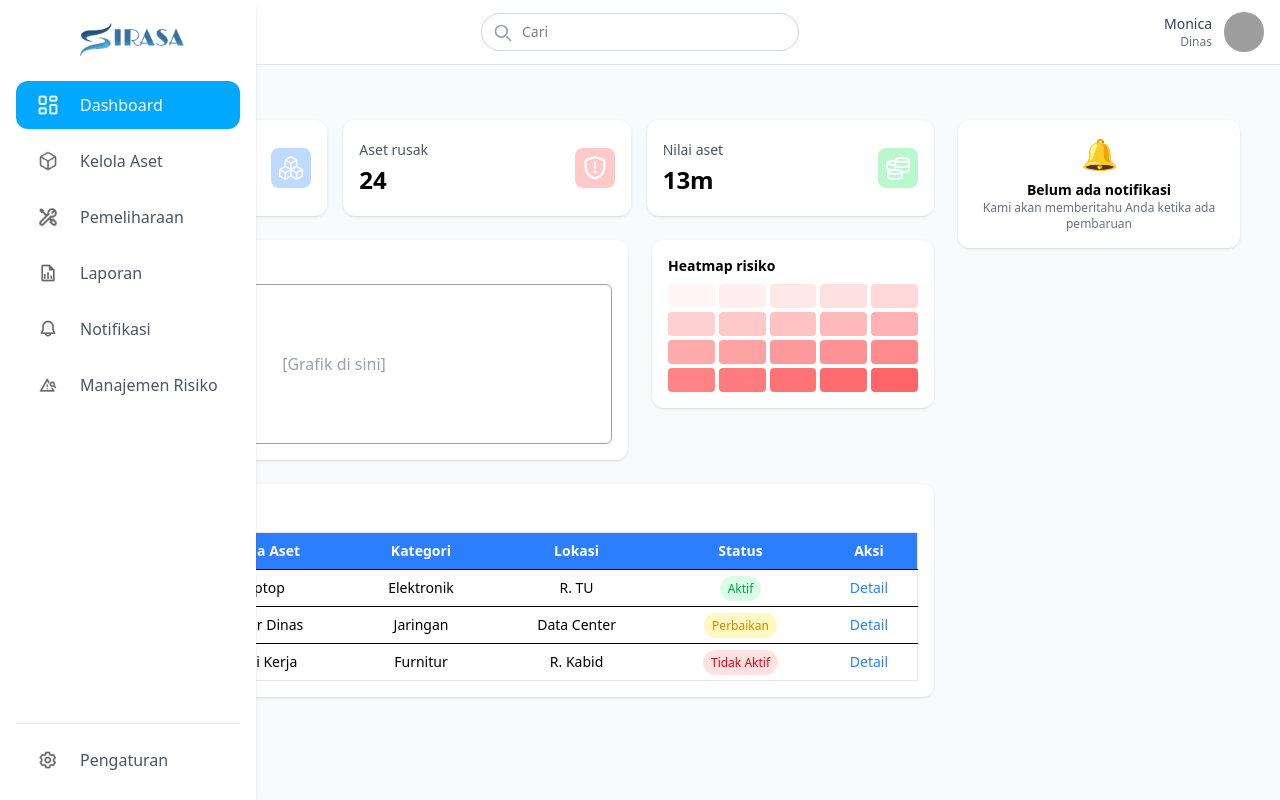
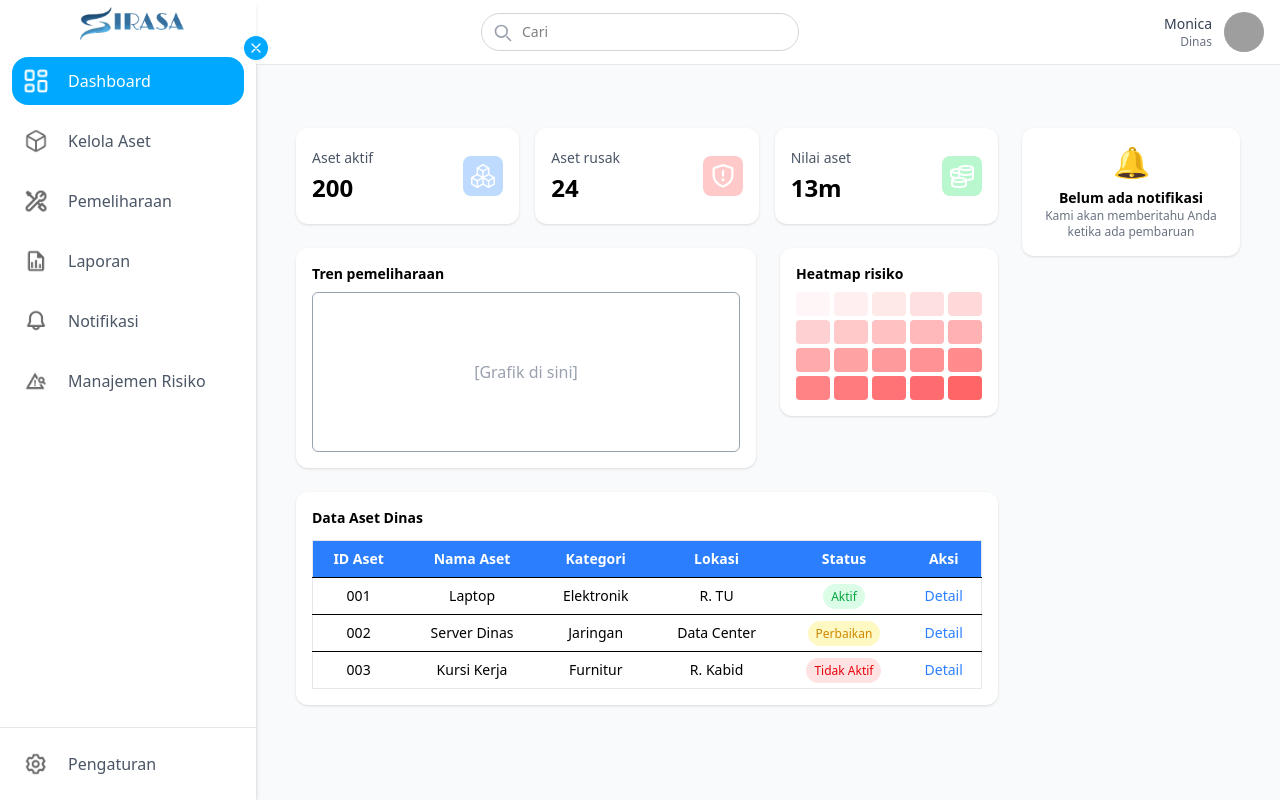
Before and after one commit to actonaa/MANPRO, a React (Vite) app in the folder frontend/: page /dashboard in a window 1280 px wide. Built offline with nearby package versions, Linux system fonts and the light colour scheme; grey boxes are pictures that could not be loaded.

Commit message:
revisi sidebar

```diff
--- a/frontend/src/components/contanct/Layout.tsx
+++ b/frontend/src/components/contanct/Layout.tsx
@@ -1,6 +1,6 @@
 import { useState } from "react";
-import Header from "./header";
-import Sidebar from "./sidebar";
+import Header from "./header"; // ✅ gunakan huruf besar sesuai nama file
+import Sidebar from "./sidebar"; // ✅ pastikan konsisten juga di Sidebar.tsx
 
 export default function Layout({ children }: { children: React.ReactNode }) {
   const [isSidebarOpen, setIsSidebarOpen] = useState(true);
@@ -9,19 +9,23 @@ export default function Layout({ children }: { children: React.ReactNode }) {
 
   return (
     <div className="flex h-screen bg-gray-50 overflow-hidden">
-      {/* Sidebar (hanya muncul di Desktop, diatur di Sidebar.tsx) */}
-      <Sidebar isOpen={isSidebarOpen} toggleSidebar={toggleSidebar} />
+      {/* Sidebar */}
+      <div
+        className={`bg-white shadow-md h-screen transition-all duration-300
+        ${isSidebarOpen ? "w-64" : "w-20"}`}
+      >
+        <Sidebar isOpen={isSidebarOpen} toggleSidebar={toggleSidebar} />
+      </div>
 
       {/* Main Content */}
       <div className="flex-1 flex flex-col min-w-0">
         <Header
           isSidebarOpen={isSidebarOpen}
           toggleSidebar={toggleSidebar}
-          onSearchChange={(value) => console.log(value)}
+          onSearchChange={(value) => console.log(value)} // opsional
         />
 
-        {/* ✅ Tambahkan pb-16 supaya konten tidak ketiban bottom navbar di mobile */}
-        <main className="flex-1 overflow-y-auto p-4 mt-12 sm:mt-14 pb-16 lg:pb-0">
+        <main className="flex-1 overflow-y-auto p-4 mt-14 sm:mt-16">
           {children}
         </main>
       </div>
--- a/frontend/src/components/contanct/sidebar.tsx
+++ b/frontend/src/components/contanct/sidebar.tsx
@@ -1,5 +1,5 @@
+import { Link } from "react-router-dom";
 import { useState } from "react";
-import { Link } from "react-router-dom";
 import LogoFull from "../../img/logosirasa.png";
 import LogoSmall from "../../img/logo.png";
 import IconDashboard from "../../img/sidebar-icon/dashboard.png";
@@ -10,12 +10,13 @@ import IconNotif from "../../img/sidebar-icon/Notif.png";
 import IconRisk from "../../img/sidebar-icon/Risk.png";
 import IconSetting from "../../img/sidebar-icon/Setting.png";
 
+// 🧩 Sidebar menerima props dari Layout
 interface SidebarProps {
   isOpen: boolean;
   toggleSidebar: () => void;
 }
 
-export default function Sidebar({ isOpen }: SidebarProps) {
+export default function Sidebar({ isOpen, toggleSidebar }: SidebarProps) {
   const [activeMenu, setActiveMenu] = useState("Dashboard");
 
   const menus = [
@@ -33,28 +34,64 @@ export default function Sidebar({ isOpen }: SidebarProps) {
     path: "/pengaturan",
   };
 
-  const activeColor = "#00A9FF";
+  return (
+    <div
+      className={`fixed top-0 left-0 bg-white h-screen shadow-md flex flex-col z-50 transition-all duration-300 ${
+        isOpen ? "w-64" : "w-20"
+      }`}
+    >
+      {/* 🔘 Tombol Toggle */}
+      <button
+        onClick={toggleSidebar}
+        className="absolute -right-3 top-9 text-white p-1 rounded-full transition-colors duration-200"
+        style={{ backgroundColor: "#00A9FF" }}
+      >
+        {isOpen ? (
+          // ❌ Ikon “close”
+          <svg
+            xmlns="http://www.w3.org/2000/svg"
+            className="w-4 h-4"
+            fill="none"
+            viewBox="0 0 24 24"
+            stroke="currentColor"
+          >
+            <path
+              strokeLinecap="round"
+              strokeLinejoin="round"
+              strokeWidth={2}
+              d="M6 18L18 6M6 6l12 12"
+            />
+          </svg>
+        ) : (
+          // ☰ Ikon “menu”
+          <svg
+            xmlns="http://www.w3.org/2000/svg"
+            className="w-4 h-4"
+            fill="none"
+            viewBox="0 0 24 24"
+            stroke="currentColor"
+          >
+            <path
+              strokeLinecap="round"
+              strokeLinejoin="round"
+              strokeWidth={2}
+              d="M4 6h16M4 12h16M4 18h16"
+            />
+          </svg>
+        )}
+      </button>
 
-  return (
-    <>
-      {/* ✅ Sidebar hanya muncul di Desktop */}
-      <div
-        className={`hidden lg:flex fixed top-0 left-0 bg-white h-screen p-4 shadow-md transition-all duration-300 flex-col z-50
-        ${isOpen ? "w-64" : "w-20"}`}
-      >
-        {/* Logo */}
-        <div className="flex justify-center mb-6 mt-1">
+      {/* 🏷 Logo */}
+      <div className="flex justify-center mb-4 mt-1">
         <img
           src={isOpen ? LogoFull : LogoSmall}
           alt="Logo"
-            className={`transition-all duration-300 ${
-              isOpen ? "w-28" : "w-10"
-            }`}
+          className={`transition-all duration-300 ${isOpen ? "w-28" : "w-10"}`}
         />
       </div>
 
-        {/* Menu Utama */}
-        <ul className="flex flex-col gap-2">
+      {/* 📋 Menu Utama */}
+      <ul className="flex flex-col gap-3 px-3">
         {menus.map((item) => {
           const isActive = activeMenu === item.name;
           return (
@@ -62,99 +99,64 @@ export default function Sidebar({ isOpen }: SidebarProps) {
               <Link
                 to={item.path}
                 onClick={() => setActiveMenu(item.name)}
-                  className={`flex items-center h-12 rounded-xl cursor-pointer transition-all duration-200 px-3 gap-3
-                    ${
-                      isActive
-                        ? "text-white"
-                        : "text-gray-600 hover:bg-gray-100"
-                    }
-                    ${!isOpen && "justify-center"}`}
-                  style={isActive ? { backgroundColor: activeColor } : {}}
+                className={`flex items-center gap-3 px-3 py-3 rounded-2xl cursor-pointer transition-all duration-200 ${
+                  isActive ? "text-white" : "text-gray-600 hover:bg-gray-100"
+                }`}
+                style={{
+                  backgroundColor: isActive ? "#00A9FF" : "transparent",
+                }}
               >
-                  <div className="w-10 h-10 flex items-center justify-center flex-shrink-0">
                 <img
                   src={item.icon}
                   alt={item.name}
-                      className={`w-5 h-5 ${
+                  className={`min-w-[22px] min-h-[22px] w-6 h-6 transition-all duration-200 ${
                     isActive ? "brightness-0 invert" : ""
                   }`}
                 />
-                  </div>
-                  {isOpen && (
-                    <span className="transition-all duration-300 whitespace-nowrap">
+                <span
+                  className={`transition-all duration-300 overflow-hidden whitespace-nowrap ${
+                    isOpen ? "ml-2 opacity-100" : "ml-0 opacity-0 w-0"
+                  }`}
+                >
                   {item.name}
                 </span>
-                  )}
               </Link>
             </li>
           );
         })}
       </ul>
 
-        {/* Menu Pengaturan */}
-        <div className="mt-auto pt-3 border-t border-gray-200">
+      {/* ⚙️ Menu Pengaturan */}
+      <div className="mt-auto pt-3 border-t border-gray-200 px-3 mb-3">
         <Link
           to={settingMenu.path}
           onClick={() => setActiveMenu(settingMenu.name)}
-            className={`flex items-center h-12 rounded-xl cursor-pointer transition-all duration-200 px-3 gap-3
-              ${
+          className={`flex items-center gap-3 px-3 py-3 rounded-2xl cursor-pointer transition-all duration-200 ${
             activeMenu === settingMenu.name
               ? "text-white"
               : "text-gray-600 hover:bg-gray-100"
-              }
-              ${!isOpen && "justify-center"}`}
-            style={
-              activeMenu === settingMenu.name
-                ? { backgroundColor: activeColor }
-                : {}
-            }
+          }`}
+          style={{
+            backgroundColor:
+              activeMenu === settingMenu.name ? "#00A9FF" : "transparent",
+          }}
         >
-            <div className="w-10 h-10 flex items-center justify-center flex-shrink-0">
           <img
             src={settingMenu.icon}
             alt={settingMenu.name}
-                className={`w-5 h-5 ${
+            className={`min-w-[22px] min-h-[22px] w-6 h-6 transition-all duration-200 ${
               activeMenu === settingMenu.name ? "brightness-0 invert" : ""
             }`}
           />
-            </div>
-            {isOpen && (
-              <span className="transition-all duration-300 whitespace-nowrap">
+          <span
+            className={`transition-all duration-300 overflow-hidden whitespace-nowrap ${
+              isOpen ? "ml-2 opacity-100" : "ml-0 opacity-0 w-0"
+            }`}
+          >
             {settingMenu.name}
           </span>
-            )}
         </Link>
       </div>
     </div>
-
-      {/* ✅ Bottom Navbar hanya untuk Mobile */}
-      <div className="lg:hidden fixed bottom-0 left-0 right-0 bg-white border-t border-gray-200 h-16 flex justify-between z-50">
-        {[...menus, settingMenu].map((item) => {
-          const isActive = activeMenu === item.name;
-          return (
-            <Link
-              key={item.name}
-              to={item.path}
-              onClick={() => setActiveMenu(item.name)}
-              className={`flex flex-col items-center justify-center flex-1 text-xs transition-colors duration-200
-          ${
-            isActive
-              ? "bg-[#00A9FF] text-white"
-              : "text-gray-500 hover:text-[#00A9FF]"
-          }`}
-            >
-              <img
-                src={item.icon}
-                alt={item.name}
-                className={`w-6 h-6 mb-1 ${
-                  isActive ? "brightness-0 invert" : ""
-                }`}
-              />
-              <span className="text-[10px]">{item.name}</span>
-            </Link>
-          );
-        })}
-      </div>
-    </>
   );
 }
--- a/frontend/src/pages/dashboard.tsx
+++ b/frontend/src/pages/dashboard.tsx
@@ -15,9 +15,10 @@ export default function Dashboard() {
       <Header
         isSidebarOpen={true}
         toggleSidebar={() => {}}
-        onSearchChange={setSearchQuery} // ⬅️ sambungkan ke Header
+        onSearchChange={setSearchQuery}
       />
 
+      {/* ✅ hanya satu div wrapper */}
       <div className="p-4 lg:p-6 bg-gray-50 min-h-screen mt-6">
         <div className="grid grid-cols-1 lg:grid-cols-4 gap-6">
           {/* Konten utama */}
@@ -31,7 +32,7 @@ export default function Dashboard() {
                 <RiskHeatmap />
               </div>
             </div>
-            <AssetTable searchQuery={searchQuery} /> {/* ⬅️ filter table */}
+            <AssetTable searchQuery={searchQuery} />
           </div>
 
           {/* Notifikasi di kanan */}
```
Lines whose indentation alone changed are shown as unchanged.
